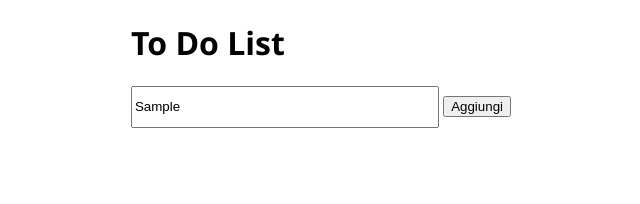
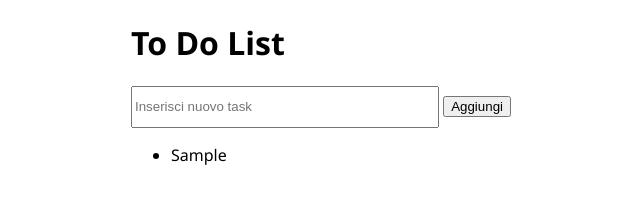
Before and after one commit to Sir-Frederik/u1-s3-3, a plain HTML site: page index.html in a window 1280 px wide. Both pictures are taken after typing "Sample" into the empty fields and a click on the button "Aggiungi". Shown: the whole page, without its empty margins (319-959 px from the left). Drawn offline with Linux system fonts and the light colour scheme.

Commit message:
aggiunta di li

```diff
--- a/index.html
+++ b/index.html
@@ -10,11 +10,13 @@
     <main>
       <h1>To Do List</h1>
       <form>
-        <input type="text" placeholder="Inserisci nuovo task" id="newTask" required />
+        <input type="text" placeholder="Inserisci nuovo task" id="inNewTask" required />
         <button type="submit">Aggiungi</button>
       </form>
       <div id="divTasks">
-        <ul id="tasksList"></ul>
+        <ul id="tasksList">
+
+        </ul>
       </div>
     </main>
     <script src="./script.js"></script>
--- a/script.js
+++ b/script.js
@@ -12,14 +12,20 @@
 //   form.appendChild(button);
 //   body.appendChild(form);
 const form = document.querySelector("form");
-const list = document.getElementById("tasksList");
+const ul = document.getElementById("tasksList");
 
 form.onsubmit = function (event) {
   event.preventDefault();
   console.log("submit");
 
-  const inputNode = document.getElementById("newTask");
-  console.log(inputNode.value);
+  const input = document.getElementById("inNewTask");
+  console.log(input.value);
+
+  const li = document.createElement("li");
+  li.innerText = input.value;
+  console.log(li);
+  ul.appendChild(li);
+  form.reset();
 };
 
 console.log("ciao");
```
